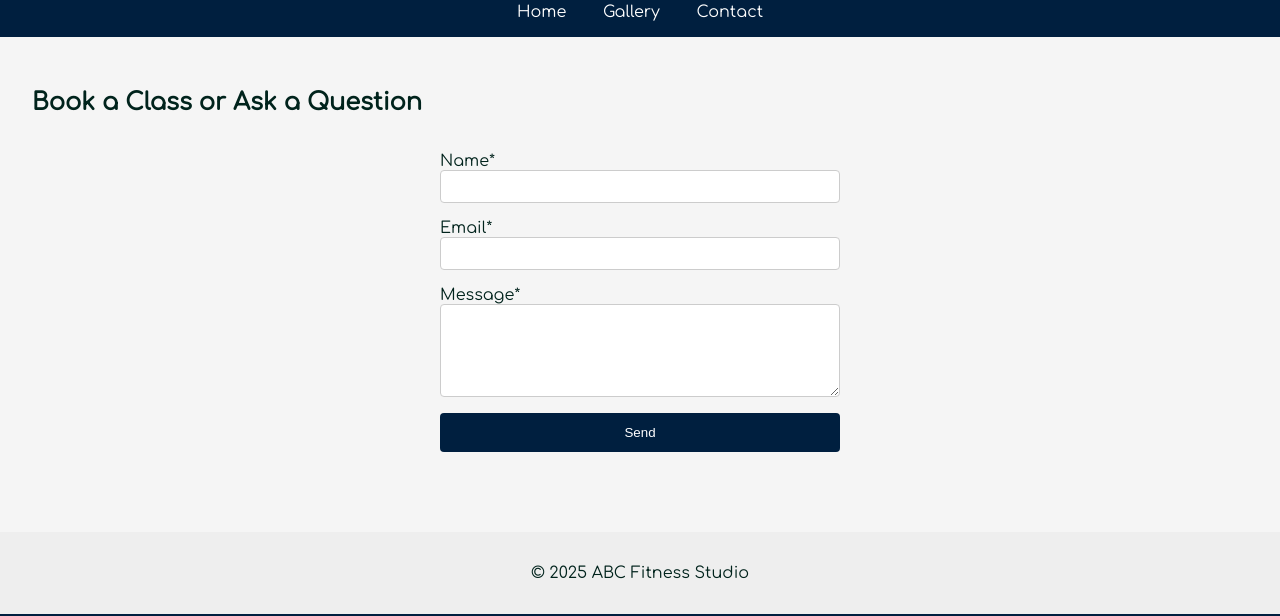
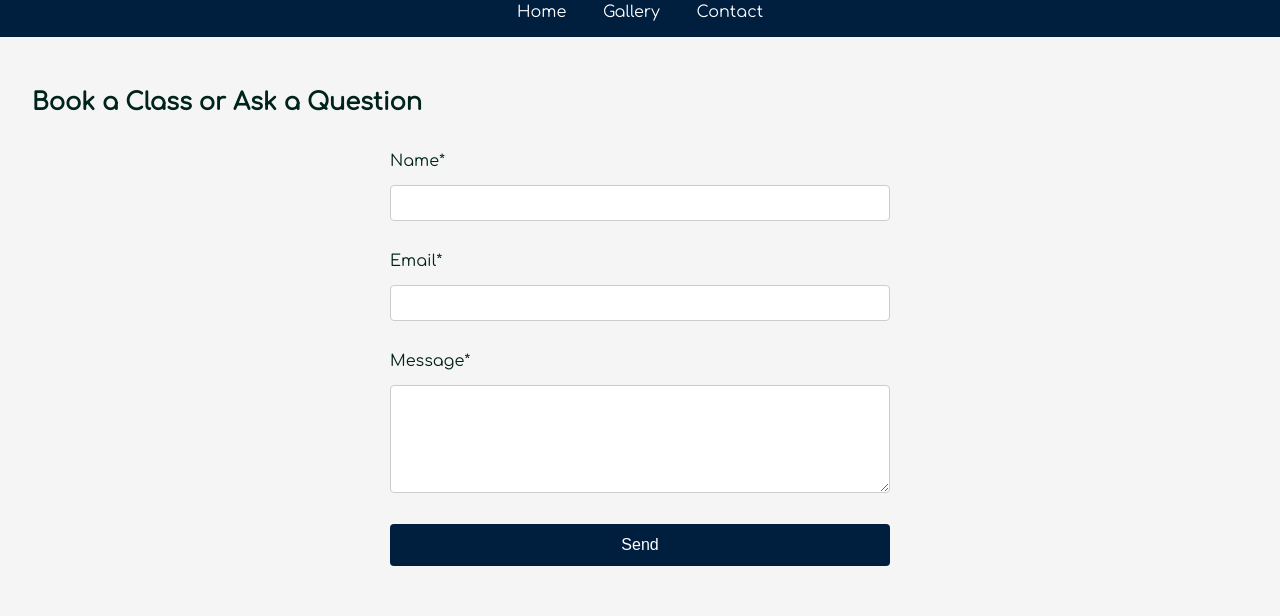
Before and after one commit to Yabets3/abc-fitness-studio-, a plain HTML site: page index.html in a window 1280 px wide. Shown: the part 1360-1976 px from the top of the page. Drawn offline with Linux system fonts and the light colour scheme.

Commit message:
Update styles.css

```diff
--- a/styles.css
+++ b/styles.css
@@ -113,3 +113,39 @@ footer {
   display: block;
   margin: 0 auto 10px;
 }
+.grid {
+  display: grid;
+  grid-template-columns: repeat(3, 1fr);
+  gap: 15px;
+  margin-top: 20px;
+}
+
+.grid img {
+  width: 100%;
+  border-radius: 8px;
+}
+
+form {
+  display: flex;
+  flex-direction: column;
+  gap: 15px;
+  max-width: 500px;
+}
+
+input, textarea, button {
+  padding: 10px;
+  border: 1px solid #ccc;
+  border-radius: 6px;
+  font-size: 1rem;
+}
+
+button {
+  background: #222;
+  color: #fff;
+  border: none;
+  cursor: pointer;
+}
+
+button:hover {
+  background: #f39c12;
+}
```
